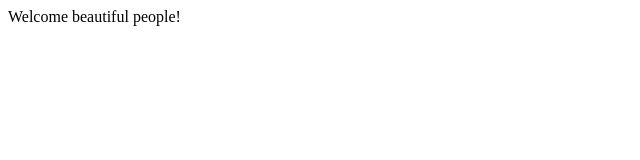
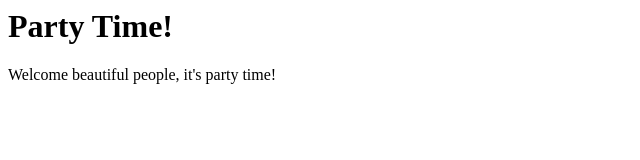
Before and after one commit to techyfaith/Training-materials, a plain HTML site: page index.html in a window 1280 px wide. Shown: the whole page, without its empty margins (0-640 px from the left). Drawn offline with Linux system fonts and the light colour scheme.

Commit message:
Update index.html

```diff
--- a/index.html
+++ b/index.html
@@ -5,6 +5,7 @@
     </title>
   </head>
   <body>
-    <p>Welcome beautiful people! </p>
-  <body>
+    <h1>Party Time! </h1>
+    <p>Welcome beautiful people, it's party time! <br> </p>
+      <body>
 </html>
```
